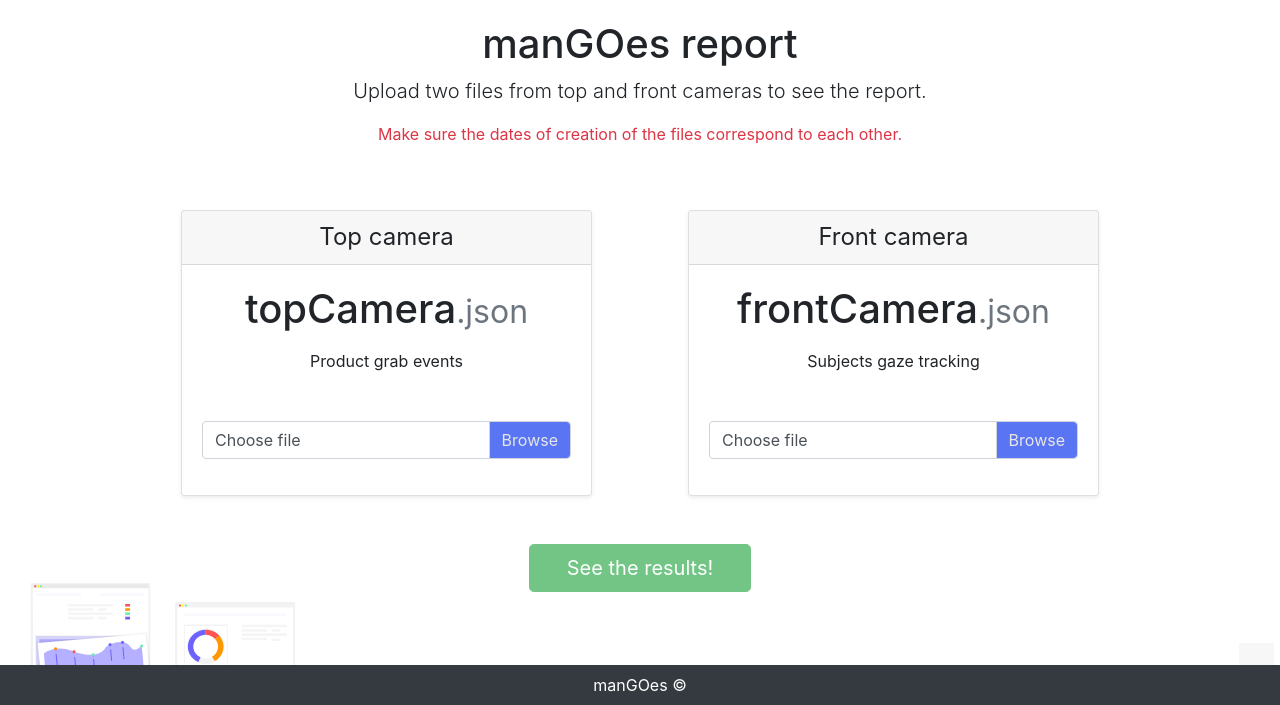
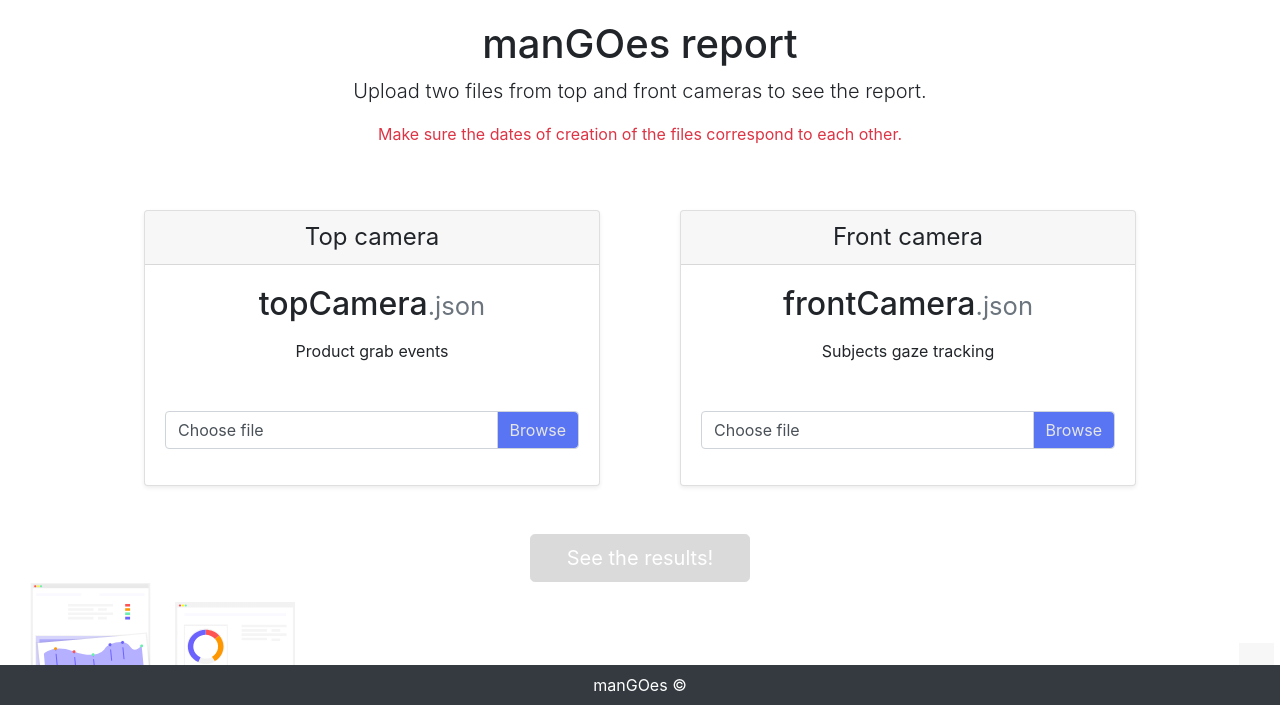
Before and after one commit to lukasz-starosta/manGoes-reports, a plain HTML site: page index.html in a window 1280 px wide. Shown: the part 95-800 px from the top of the page. Drawn offline with nearby package versions, Linux system fonts and the light colour scheme.

Commit message:
Większa responsywność

```diff
--- a/index.css
+++ b/index.css
@@ -3,6 +3,18 @@ body {
     padding-top: 4.2rem;
     padding-bottom: 4rem;
     background: url('./images/background.svg');
+}
+
+@media screen and (max-width: 720px) {
+    h1 {
+        font-size: 2rem;
+    }
+}
+
+@media screen and (max-width: 596px) {
+    h2 {
+        font-size: 1.8rem;
+    }
 }
 
 .starter-template {
@@ -15,13 +27,37 @@ body {
     background-color: #5975f3;
 }
 
-.btn[value='Upload'] {
-    width: 20%;
-    margin: 0 auto;
+@media screen and (min-width: 596px) {
+    .btn[value='Upload'] {
+        width: 220px;
+        margin: 0 auto;
+    }
+}
+
+.card-deck {
+    justify-content: center;
+}
+
+@media screen and (min-width: 1040px) {
+    .card-deck .card {
+        flex: 0 1 40%;
+        margin-left: 40px;
+        margin-right: 40px;
+    }
+}
+
+@media screen and (max-width: 768px) {
+    .card-deck .card {
+        flex: 0 1 80%;
+        margin-left: 20px;
+        margin-right: 20px;
+    }
 }
 
 .btn.disabled {
     pointer-events: none;
+    background-color: #c7c7c7;
+    border-color: #c7c7c7;
 }
 
 .flex-center {
--- a/index.html
+++ b/index.html
@@ -47,13 +47,13 @@
             <p class="lead">Upload two files from top and front cameras to see the report.</p>
             <p class="text-danger">Make sure the dates of creation of the files correspond to each other.</p>
         </div>
-        <div class="card-deck mb-3 text-center mx-5">
-            <div class="card mb-4 shadow-sm mx-5">
+        <div class="card-deck mb-3 text-center">
+            <div class="card mb-4 shadow-sm">
                 <div class="card-header">
                     <h4 class="my-0 font-weight-normal">Top camera</h4>
                 </div>
                 <div class="card-body">
-                    <h1 class="card-title pricing-card-title">topCamera<small class="text-muted">.json</small></h1>
+                    <h2 class="card-title pricing-card-title">topCamera<small class="text-muted">.json</small></h2>
                     <ul class="list-unstyled mt-3 mb-4">
                         <li>Product grab events</li>
                     </ul>
@@ -66,12 +66,12 @@
                     </div>
                 </div>
             </div>
-            <div class="card mb-4 shadow-sm mx-5">
+            <div class="card mb-4 shadow-sm">
                 <div class="card-header">
                     <h4 class="my-0 font-weight-normal">Front camera</h4>
                 </div>
                 <div class="card-body">
-                    <h1 class="card-title pricing-card-title">frontCamera<small class="text-muted">.json</small></h1>
+                    <h2 class="card-title pricing-card-title">frontCamera<small class="text-muted">.json</small></h2>
                     <ul class="list-unstyled mt-3 mb-4">
                         <li>Subjects gaze tracking</li>
                     </ul>
```
